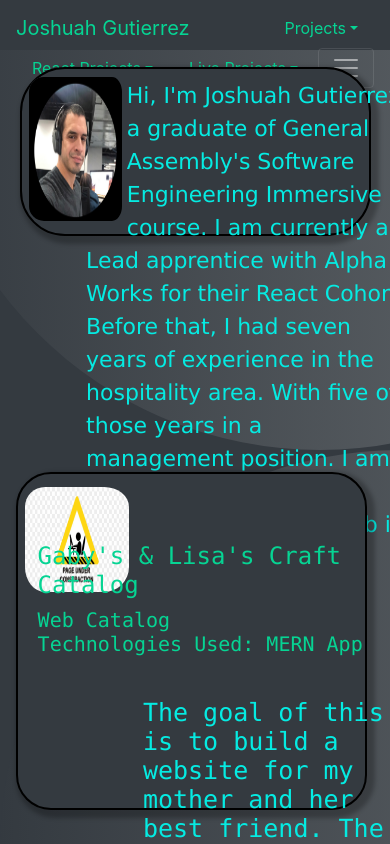
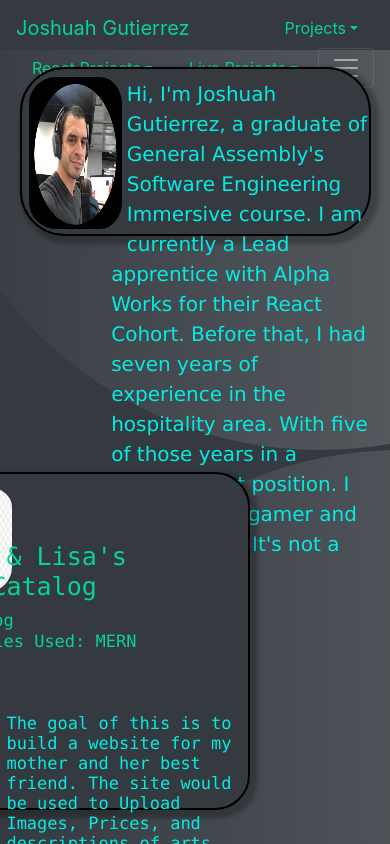
Before and after one commit to Shandem/portfolio-site, a React (Create React App) app: page /under in a window 390 px wide. Built offline with nearby package versions, Linux system fonts and the light colour scheme.

Commit message:
work on the 820px orientaion of the ipda air next will be Iphone

```diff
--- a/src/components/Project.scss
+++ b/src/components/Project.scss
@@ -31,6 +31,7 @@
     margin-right: 10px;
 }
 .res-contain{
+
     position: absolute;
     margin-left: 40vw;
     margin-top: 3vh;
@@ -251,7 +252,7 @@ p{
     }
     .nIcons{
         margin: 0 auto;
-        border: solid thin red;
+
         margin-left: -28vw;
     }
     .mIcons{
@@ -276,12 +277,96 @@ p{
         margin-top: -5vh;
     }
 }
+@media only screen and (max-width: 970px){
+    .about{
+        width: 90vw;
+        margin-left: 5vw;
+        padding-top: 2vh;
+
+        .me{
+            margin-left: 3vw;
+            width: 18vw;
+            border-radius: 27px;
+        }
+        .blurb-a{
+
+            font-size: 19px;
+            margin-top: -10px;
+            margin-left: 21vw;
+            padding-left: 2vw;
+            padding-right: 2vw;
+        }
+    }
+
+    .project{
+        height: 62vh;
+        margin-top: 30vh;
+        left:-30%;
+        width: 65vw;;
+        .screenshot{
+            margin-top: 1vh;
+            margin-left: 13vw;
+            height: 28vh;
+        }
+        .detailContainer{
+            width: 70vw;
+            margin-left: -5vw;
+            margin-right: 0;
+
+            h4{
+                font-size: 25px;
+            }
+            h5{
+                font-size: 17px
+            }
+            p{
+
+                width: 59vw;
+                font-size: 17px;
+            }
+        }
+    }
+
+    .cssart{
+        bottom:0%;
+        left:5vw;
+        height: 65vh;
+        width: 90vw;
+        .pokeball{
+            margin-top: -4vh;
+        }
+        .blurb{
+
+            margin: 0px;
+            margin-left: 2vw;
+            margin-top: 28vh;
+        }
+    }
+
+    .res-contain{
+        width: 90vw;
+        height:10vh;
+        Iframe{
+
+            height: 63vh;
+            width: 80vw;
+            -webkit-transform: none;
+            transform: none;
+            margin-top: -44vh;
+            margin-right: 40vw;
+            margin-left: -24vw;
+            transform: scale(1.4);
+        ;
+        }
+    }
+}
 
 @media only screen and (max-width: 820px){
     header{
       width: 700px;
     }
-.about{
+
+    .about{
         height:20%;
         margin: auto;
         margin-top: 2vh;
@@ -289,17 +374,25 @@ p{
         width: 90vw;
        border: solid 2px black;
         .me{
-            height: 17vh;
+            height: 18vh;
             width: 25vw;
-            margin-top: 1vh;
             margin-left: 2vw;
+            margin-top: -1vh;
         }
         .blurb-a{
-           font-size:22px;
-           width: 100%;
-
+            margin-top: -2vh;
+           font-size:20px;
+           width: 80%;
     }
-
+}
+.cssart{
+    .pokeball{
+        margin-top: 10vh;
+    }
+    .blurb{
+    margin-left: -1vw;
+    margin-top: -7vh;
+    }
 }
 
 .project{
@@ -351,6 +444,7 @@ p{
         top: 55%;
     }
 }
+
 
 .clone-icons{
 
```
